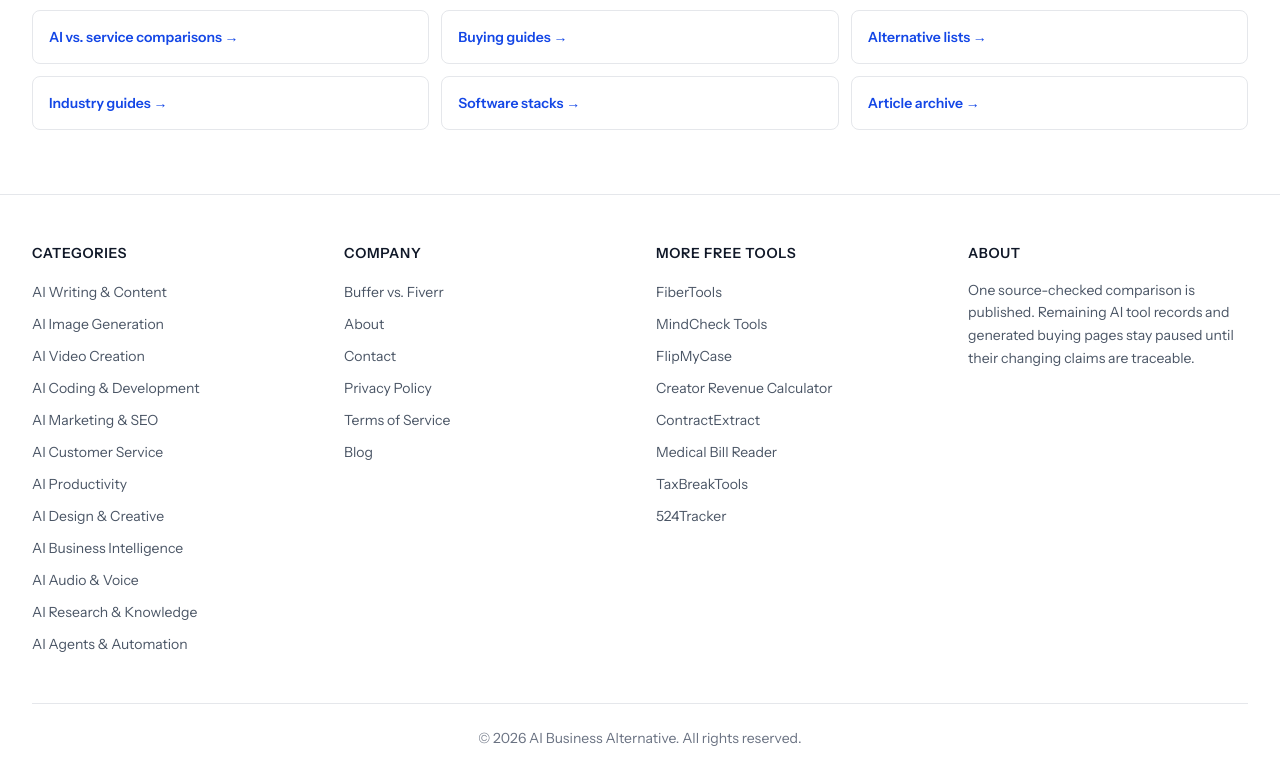
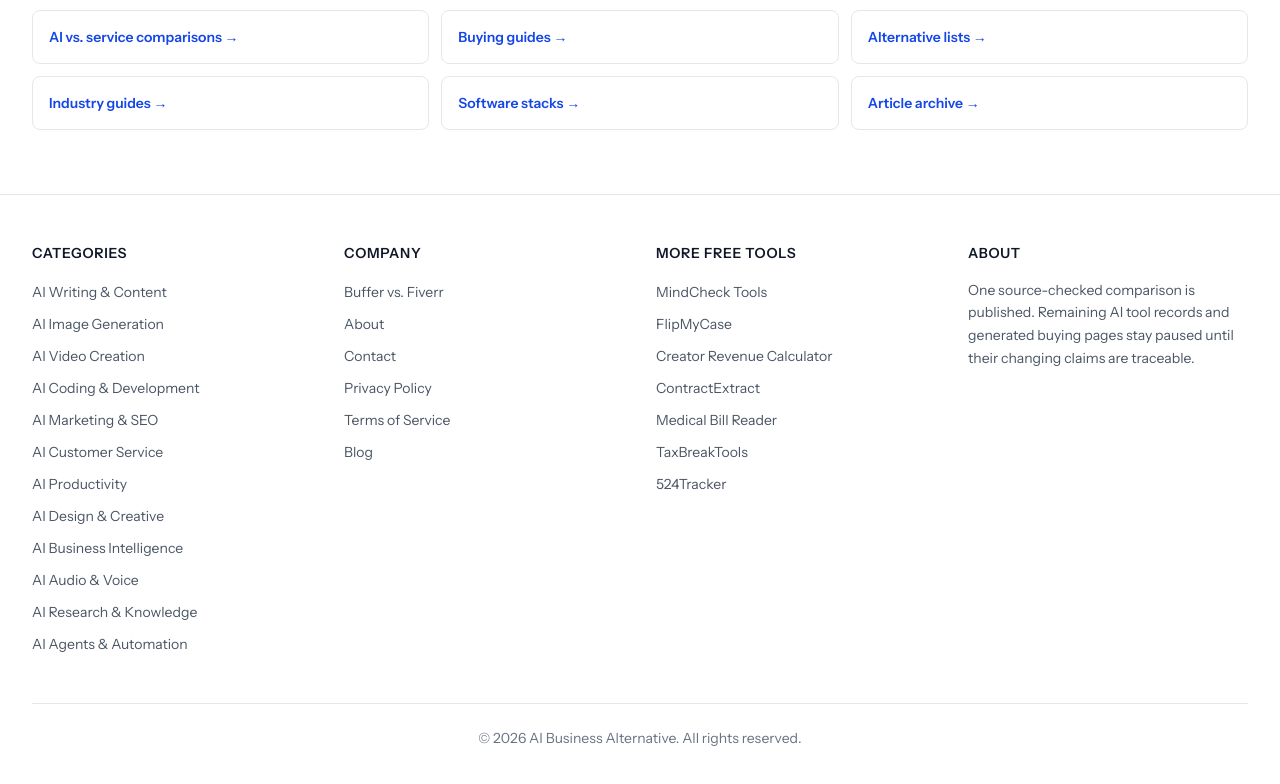
Before and after one commit to raiderj77/aibusinessalternative, a Next.js app: page / in a window 1280 px wide. Shown: the part 2154-2938 px from the top of the page. Built offline with nearby package versions, Linux system fonts and the light colour scheme.

Commit message:
Remove FiberTools cross-site backlink

```diff
--- a/src/components/Footer.tsx
+++ b/src/components/Footer.tsx
@@ -26,7 +26,6 @@
 ] as const;
 
 const sisterSites = [
-  { href: 'https://fibertools.app', label: 'FiberTools' },
   { href: 'https://mindchecktools.com', label: 'MindCheck Tools' },
   { href: 'https://flipmycase.com', label: 'FlipMyCase' },
   { href: 'https://creatorrevenuecalculator.com', label: 'Creator Revenue Calculator' },
```
Also changed, not shown: 1 other file (tests, documents, lock files or other folders).
